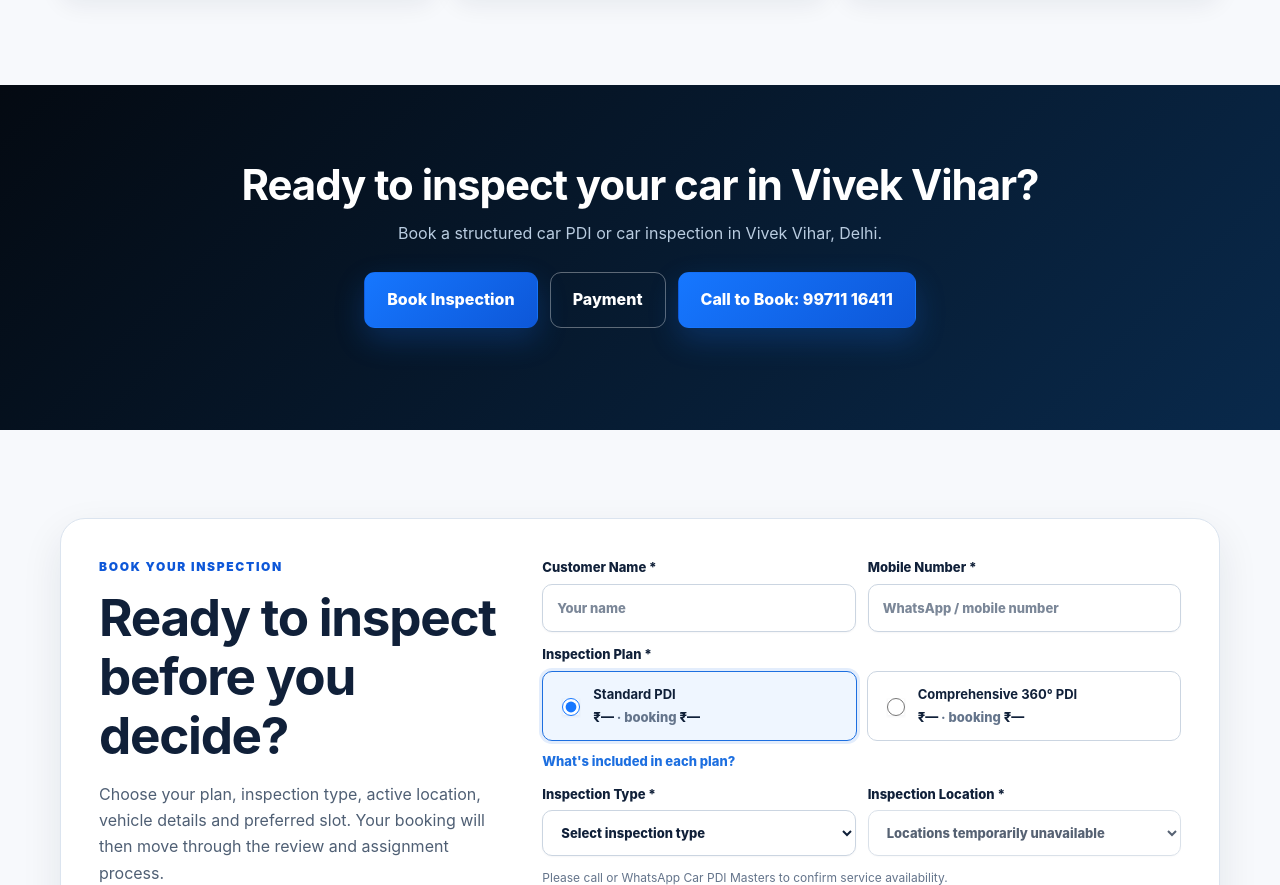
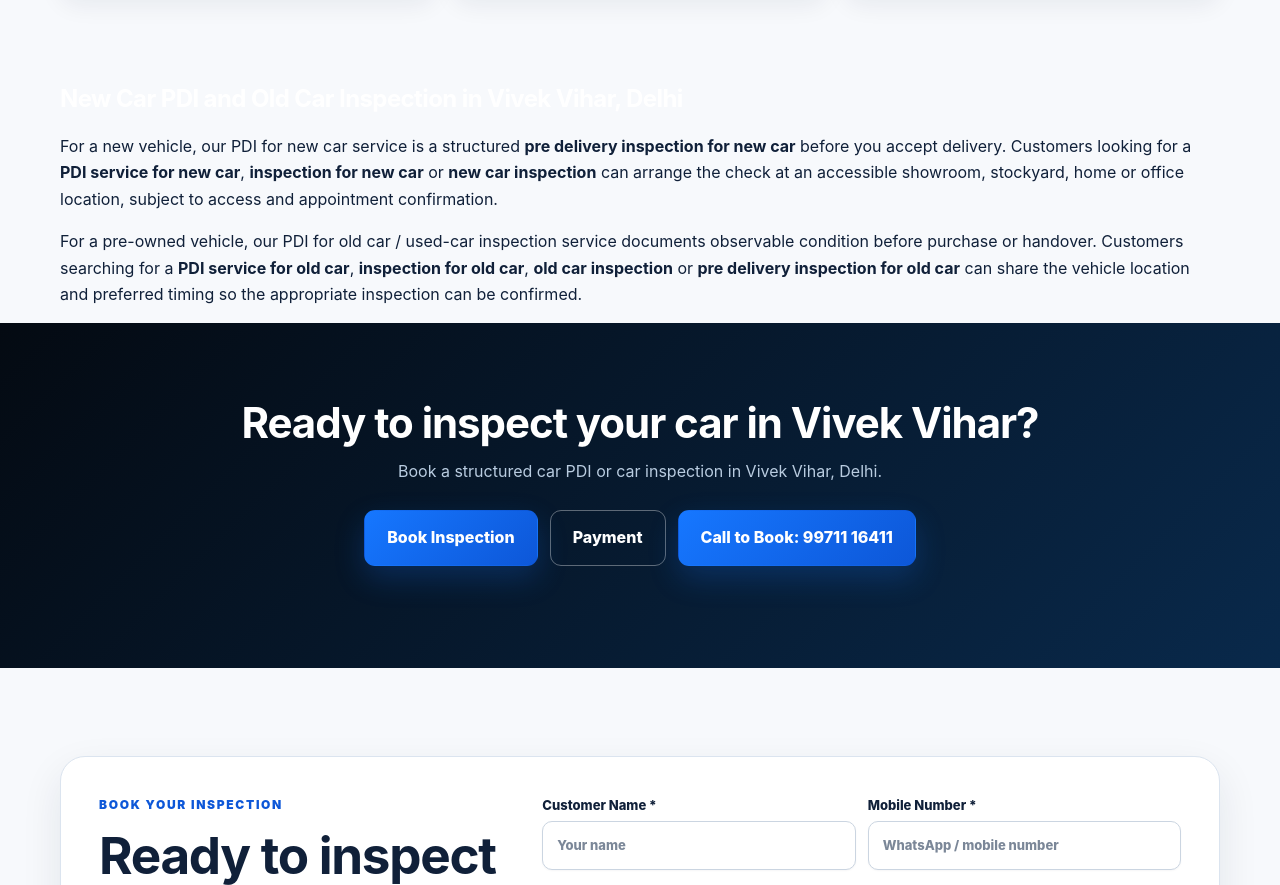
Before and after one commit to IshaanGaur/car-pdi-masters, a plain HTML site: page locations/delhi/vivek-vihar.html in a window 1280 px wide. Shown: the part 6229-7114 px from the top of the page. Drawn offline with Linux system fonts and the light colour scheme.

Commit message:
SEO: strengthen locality PDI intent coverage

```diff
--- a/locations/delhi/vivek-vihar.html
+++ b/locations/delhi/vivek-vihar.html
@@ -698,7 +698,10 @@
     </div>
   </div>
 </section>
-<section class="final-cta">
+
+<!-- LOCAL SEO INTENT: NEW & OLD CAR PDI -->
+<section class="container seo-intent" aria-labelledby="local-pdi-intent-title"><h2 id="local-pdi-intent-title">New Car PDI and Old Car Inspection in Vivek Vihar, Delhi</h2><p>For a new vehicle, our <a href="/services/new-car-pdi.html">PDI for new car</a> service is a structured <strong>pre delivery inspection for new car</strong> before you accept delivery. Customers looking for a <strong>PDI service for new car</strong>, <strong>inspection for new car</strong> or <strong>new car inspection</strong> can arrange the check at an accessible showroom, stockyard, home or office location, subject to access and appointment confirmation.</p><p>For a pre-owned vehicle, our <a href="/services/used-car-inspection.html">PDI for old car</a> / used-car inspection service documents observable condition before purchase or handover. Customers searching for a <strong>PDI service for old car</strong>, <strong>inspection for old car</strong>, <strong>old car inspection</strong> or <strong>pre delivery inspection for old car</strong> can share the vehicle location and preferred timing so the appropriate inspection can be confirmed.</p></section>
+<section class="final-cta"">
   <div class="container">
 
     <h2>Ready to inspect your car in Vivek Vihar?</h2>
```
